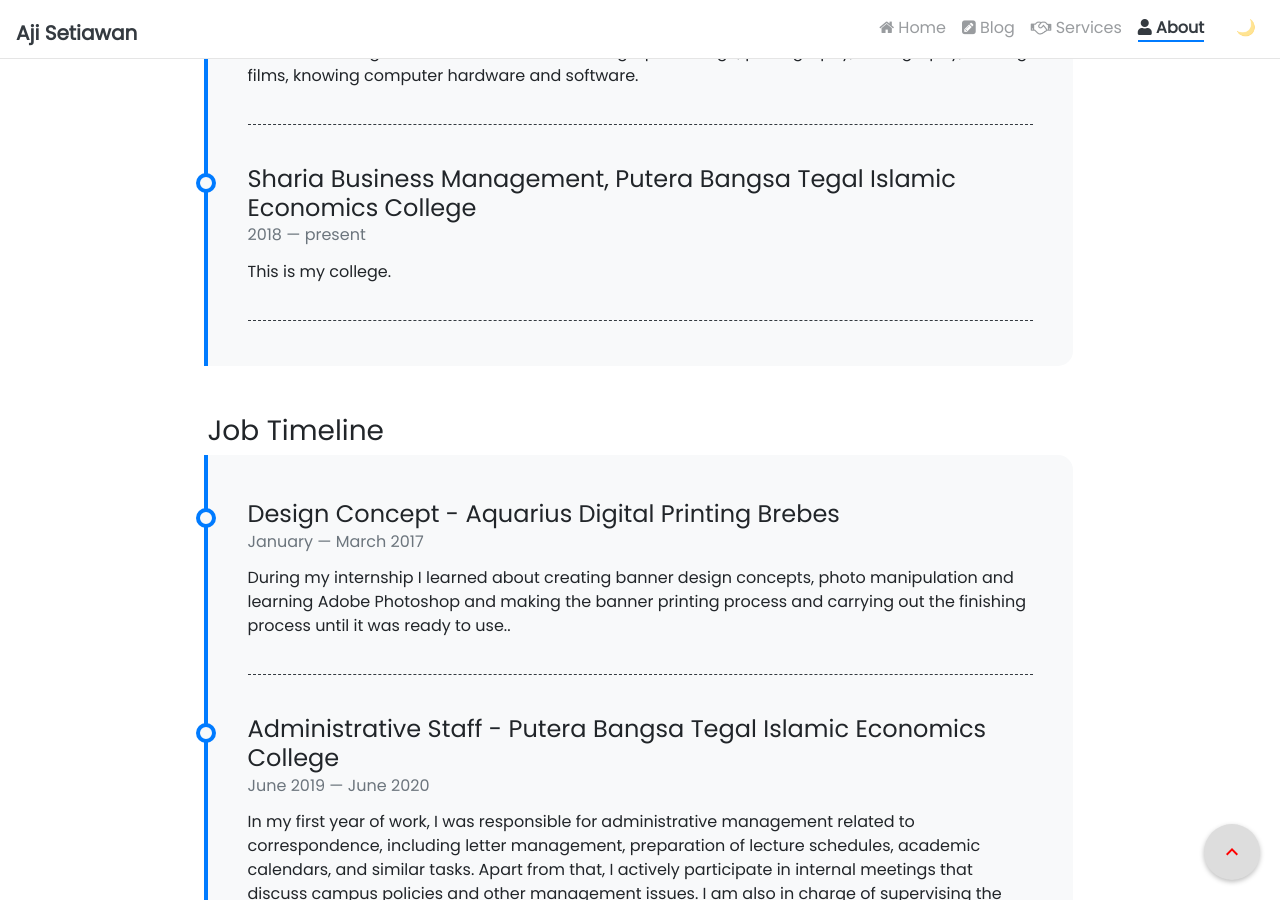
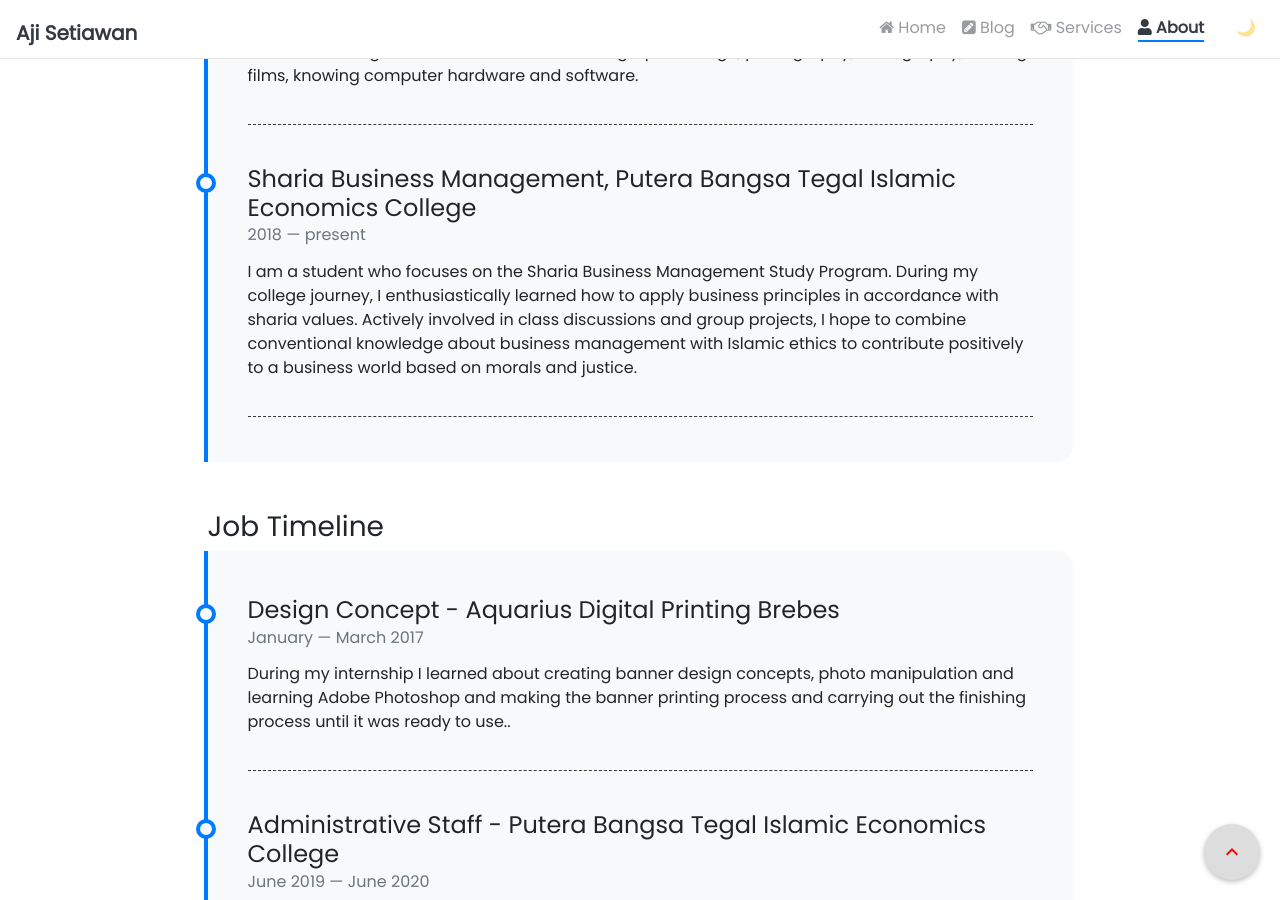
Before and after one commit to ajisetiawan716/ajisetiawan716.github.io, a Jekyll site: the page built from pages/about.md, in a window 1280 px wide and 900 px high, scrolled down 1707 px. Built offline with Jekyll 4.4.1, drawn with Linux system fonts in a browser that asks for light colours; nearby versions of some CDN libraries; emoji names are drawn with the system emoji font; comment, search, counter and statistics services are not loaded.

Commit message:
Update scholarship.yml

```diff
--- a/_data/scholarship.yml
+++ b/_data/scholarship.yml
@@ -6,4 +6,4 @@
 - title: Sharia Business Management, Putera Bangsa Tegal Islamic Economics College
   from: 2018
   to: present
-  description: This is my college.
+  description: I am a student who focuses on the Sharia Business Management Study Program. During my college journey, I enthusiastically learned how to apply business principles in accordance with sharia values. Actively involved in class discussions and group projects, I hope to combine conventional knowledge about business management with Islamic ethics to contribute positively to a business world based on morals and justice.
```
